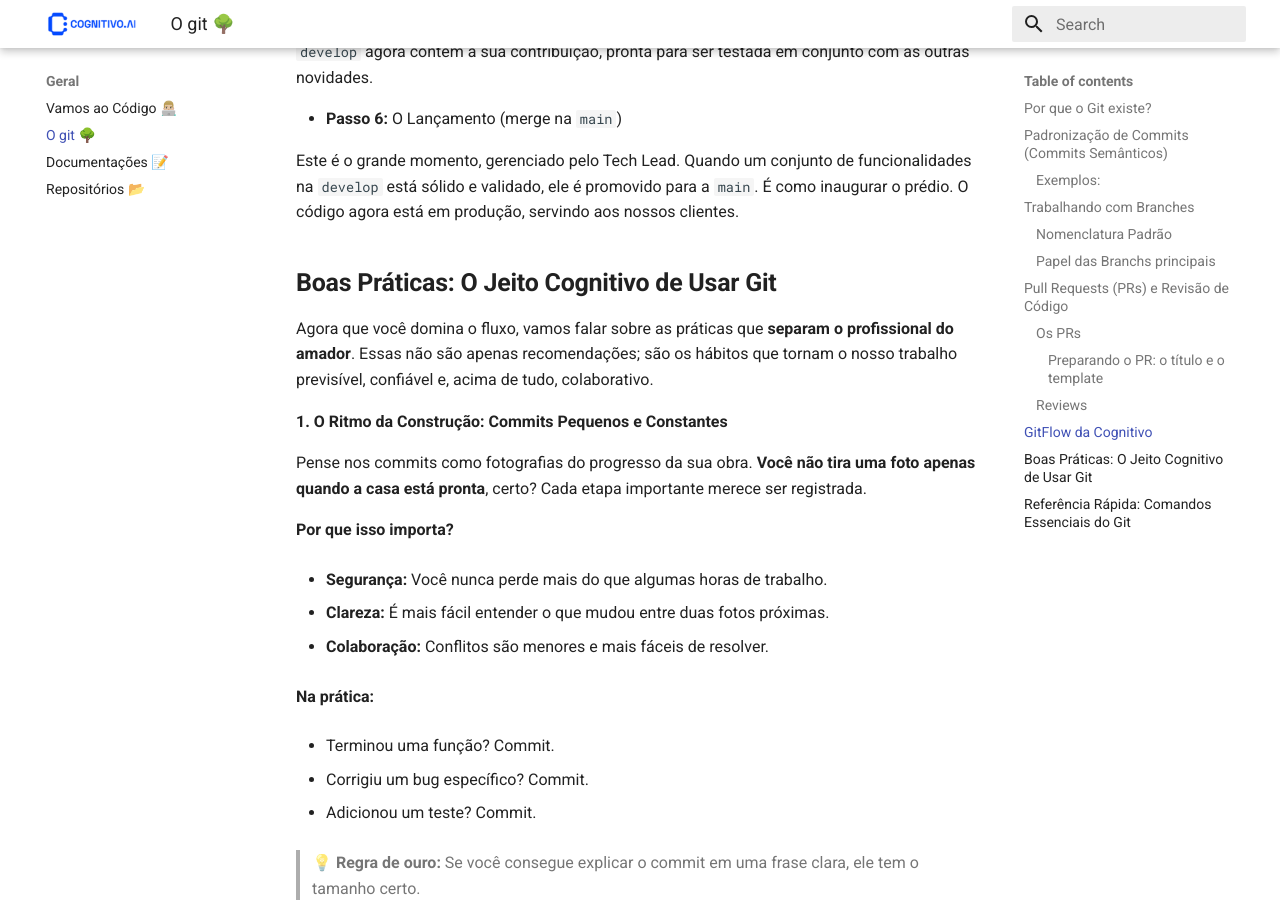
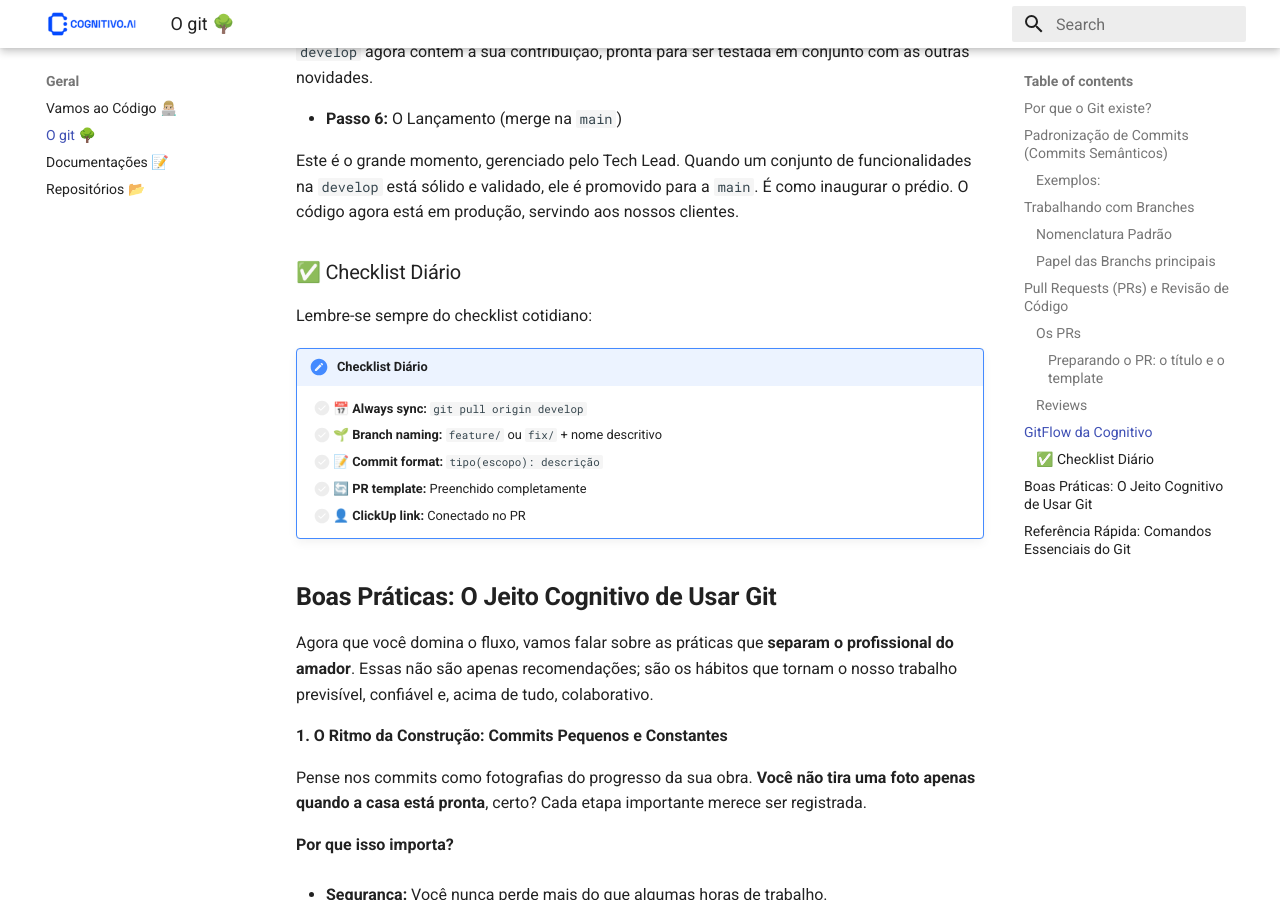
Before and after one commit to cognitivo/guia-desenvolvimento-cog, an MkDocs documentation site: the page built from docs/global/git.md, in a window 1280 px wide and 900 px high, scrolled down 5528 px. Built offline with MkDocs 1.6.1 and Material for MkDocs 9.7.7, drawn with Linux system fonts in a browser that asks for light colours.

Commit message:
feat(docs): adiciona checkboxes funcionais no checklist diário do Git
- Habilita extensão pymdownx.tasklist no mkdocs.yml
- Configura custom_checkbox para melhor renderização
- Transforma lista simples em checkboxes interativos
- Melhora experiência do usuário na documentação

```diff
--- a/docs/global/git.md
+++ b/docs/global/git.md
@@ -207,6 +207,17 @@ Com o feedback aplicado e o "ok" do revisor, seu trabalho se junta ao dos outros
 
 Este é o grande momento, gerenciado pelo Tech Lead. Quando um conjunto de funcionalidades na `develop` está sólido e validado, ele é promovido para a `main`. É como inaugurar o prédio. O código agora está em produção, servindo aos nossos clientes.
 
+### ✅ Checklist Diário
+
+Lembre-se sempre do checklist cotidiano:
+
+!!! note "Checklist Diário"
+    - [ ] 📅 **Always sync:** `git pull origin develop`
+    - [ ] 🌱 **Branch naming:** `feature/` ou `fix/` + nome descritivo
+    - [ ] 📝 **Commit format:** `tipo(escopo): descrição`
+    - [ ] 🔄 **PR template:** Preenchido completamente
+    - [ ] 👤 **ClickUp link:** Conectado no PR
+
 
 ## **Boas Práticas: O Jeito Cognitivo de Usar Git**
 
--- a/mkdocs.yml
+++ b/mkdocs.yml
@@ -36,6 +36,8 @@ markdown_extensions:
   - codehilite
   - toc:
       permalink: true
+  - pymdownx.tasklist:
+      custom_checkbox: true
 
 extra:
   footer: "© 2025 Cognitivo.ai. All rights reserved."
```
